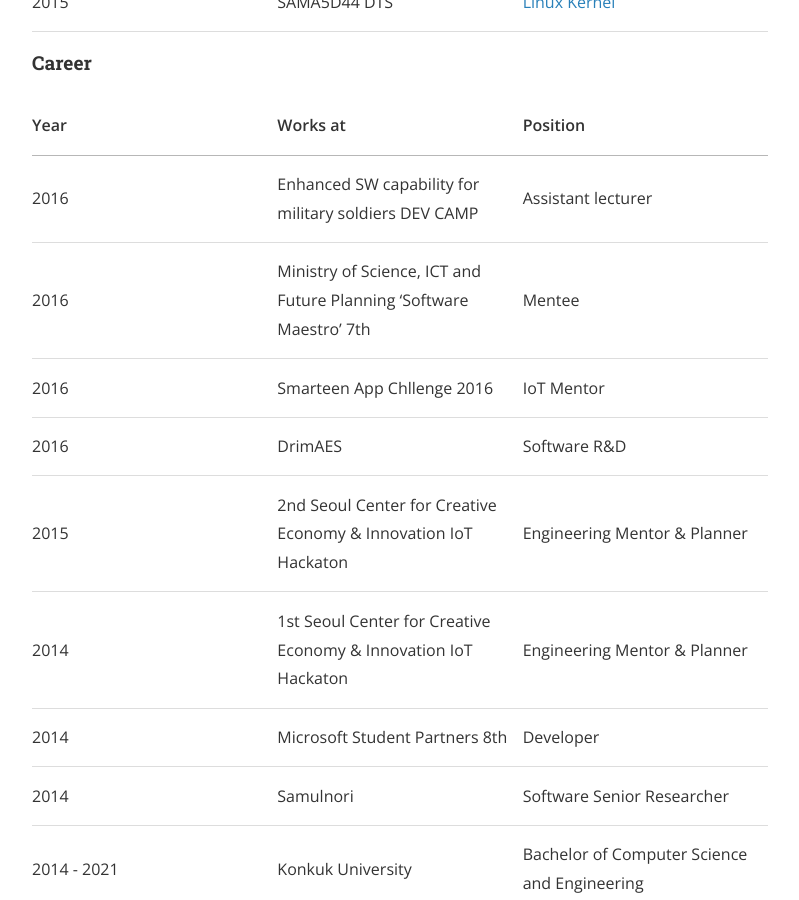
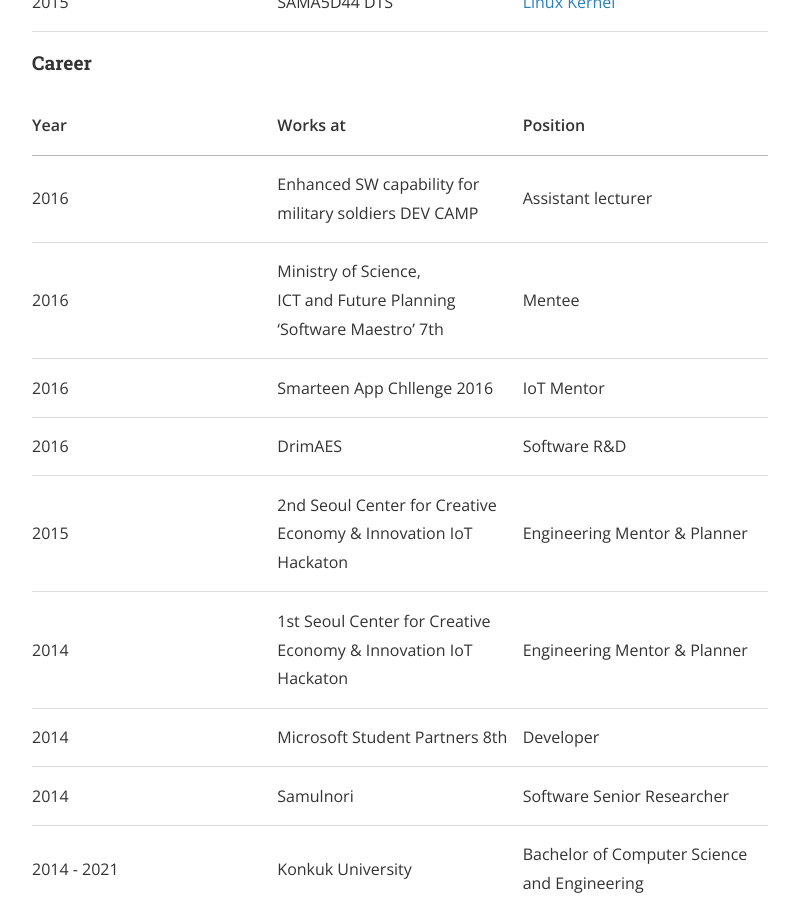
Before and after one commit to SuchangKo/suchangko.github.io, a Jekyll site: the page built from about.md, in a window 1280 px wide and 900 px high, scrolled down 1186 px. Shown: the whole window, without its empty margins (240-1039 px from the left). Built offline with Jekyll 4.4.1, drawn with Linux system fonts in a browser that asks for light colours; nearby versions of some CDN libraries; a style sheet for code colours, icons or effects is not loaded.

Commit message:
Change Markdown

```diff
--- a/about.md
+++ b/about.md
@@ -40,10 +40,10 @@
 
 #### Career
 
-| Year | Works                          at | Position |
+| Year | Works at | Position |
 | :- | :- | :- |
 | 2016 | Enhanced SW capability for military soldiers DEV CAMP | Assistant lecturer |
-| 2016 | Ministry of Science, ICT and Future Planning 'Software Maestro' 7th | Mentee |
+| 2016 | Ministry of Science,<br>ICT and Future Planning<br>'Software Maestro' 7th | Mentee |
 | 2016 | Smarteen App Chllenge 2016 | IoT Mentor |
 | 2016 | DrimAES | Software R&D |
 | 2015 | 2nd Seoul Center for Creative Economy & Innovation IoT Hackaton | Engineering Mentor & Planner |
```
